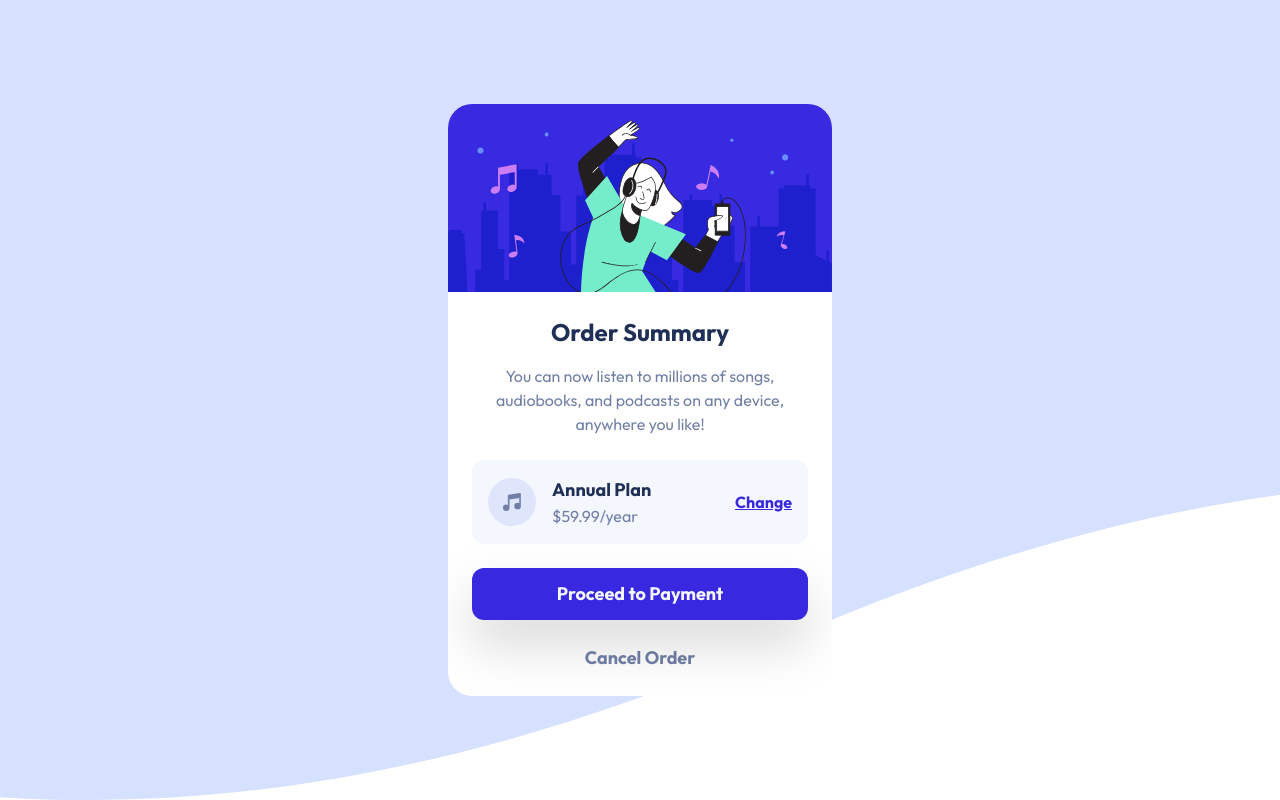
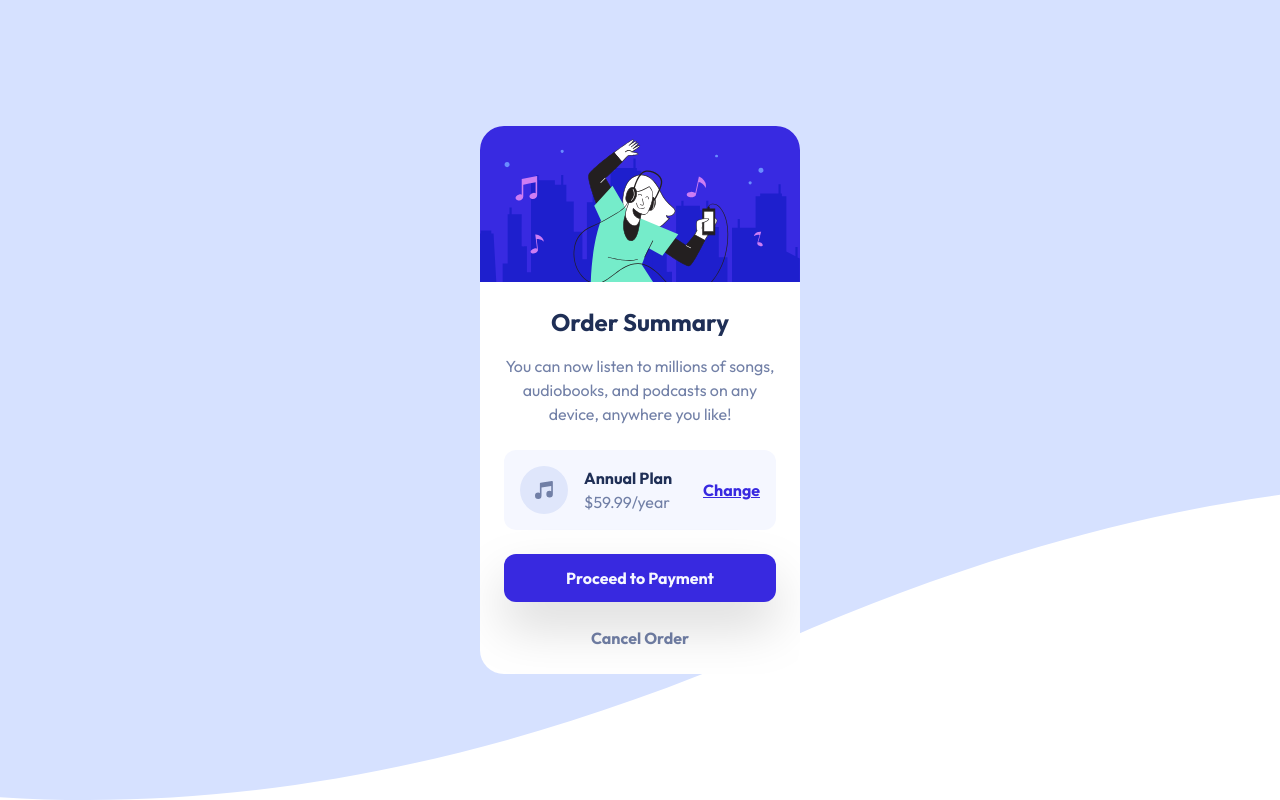
Before and after one commit to pixelzee3/order-summary-component, a website built with Parcel: page src/index.html in a window 1280 px wide. Built offline with nearby package versions, Linux system fonts and the light colour scheme.

Commit message:
Change font size.

```diff
--- a/src/index.html
+++ b/src/index.html
@@ -16,7 +16,7 @@
   <body
     class="flex h-screen items-center justify-center bg-background-mobile bg-cover"
   >
-    <article class="max-w-sm overflow-hidden rounded-3xl bg-white">
+    <article class="max-w-xs overflow-hidden rounded-3xl bg-white">
       <img src="images/illustration-hero.svg" alt="" class="h-auto w-full" />
       <div class="m-6">
         <div class="text-center">
@@ -26,13 +26,12 @@
             any device, anywhere you like!
           </p>
         </div>
-        <!-- TODO: Implement a better flex solution -->
         <div
-          class="mt-6 flex flex-wrap items-center rounded-xl bg-very-pale-blue p-4"
+          class="mt-6 flex flex-wrap items-center rounded-xl bg-very-pale-blue p-4 overflow-hidden"
         >
           <img src="images/icon-music.svg" alt="" />
           <div class="ml-4 grow">
-            <h2 class="text-lg font-black text-dark-blue">Annual Plan</h2>
+            <h2 class="font-black text-dark-blue">Annual Plan</h2>
             <span class="text-desaturated-blue">$59.99/year</span>
           </div>
           <a href="/" class="font-semibold text-bright-blue underline"
@@ -40,12 +39,12 @@
           >
         </div>
         <button
-          class="mt-6 block w-full rounded-xl bg-bright-blue py-3 text-lg font-bold text-very-pale-blue drop-shadow-2xl"
+          class="mt-6 block w-full rounded-xl bg-bright-blue py-3 font-bold text-very-pale-blue drop-shadow-2xl"
         >
           Proceed to Payment
         </button>
         <div class="flex w-full items-center justify-center">
-          <button class="mt-6 block text-lg font-bold text-desaturated-blue">
+          <button class="mt-6 block font-bold text-desaturated-blue">
             Cancel Order
           </button>
         </div>
```
